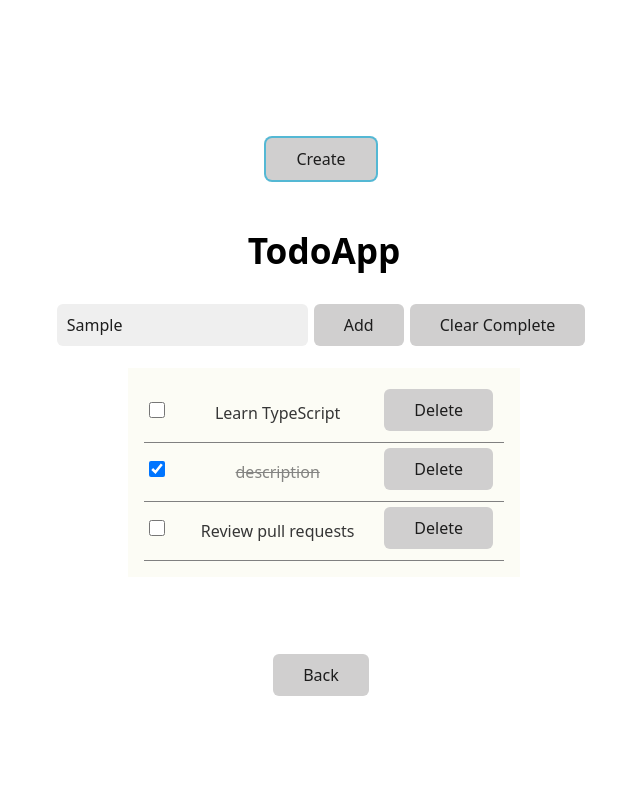
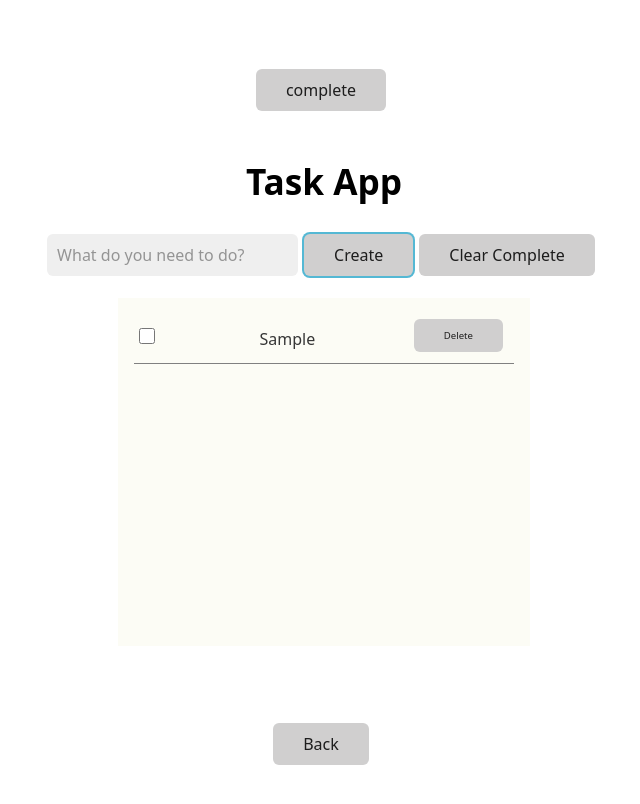
Before and after one commit to jean3102/hook-app, a React (Vite) app: page /useReducer/task-app in a window 1280 px wide. Both pictures are taken after typing "Sample" into the empty fields and a click on the button "Create". Shown: the top 804 px of the page, without its empty margins (316-956 px from the left). Built offline with nearby package versions, Linux system fonts and the light colour scheme.

Commit message:
feat(taskApp) create  function for add task

```diff
--- a/src/useReducer/TaskApp/List.tsx
+++ b/src/useReducer/TaskApp/List.tsx
@@ -1,9 +1,11 @@
 import { ListModel } from './models/task.model';
 import './styles/list.styles.css';
 export default function List({ list }: ListModel) {
+	const sortedList = [...list].sort((a, b) => b.id - a.id);
 	return (
-		<ul className="taskList">
-			{list.map(({ id, description, completed }) => (
+		<section className="taskList">
+			<ul>
+				{sortedList.map(({ id, description, completed }) => (
 					<li key={id}>
 						<input
 							type="checkbox"
@@ -14,5 +16,6 @@ export default function List({ list }: ListModel) {
 					</li>
 				))}
 			</ul>
+		</section>
 	);
 }
--- a/src/useReducer/TaskApp/TaskApp.tsx
+++ b/src/useReducer/TaskApp/TaskApp.tsx
@@ -1,54 +1,20 @@
-import { useReducer } from 'react';
 import List from './List';
 import TaskForm from './TaskForm';
-import { Task } from './models/task.model';
-
-const taskList = [
-	{ id: 1, description: 'Learn TypeScript', completed: false },
-	{ id: 2, description: 'Write documentation', completed: true },
-	{ id: 3, description: 'Review pull requests', completed: false },
-];
-
-type TaskAction =
-	| { type: 'create'; payload: { description: string } }
-	| { type: 'complete'; payload: { id: number } }
-	| { type: 'delete'; payload: { id: number } };
+import useTaskReducer from './hooks/useTaskReducer';
 
 export default function TaskApp() {
-	const handleTaskReducer = (state: Task[], action: TaskAction): Task[] => {
-		switch (action.type) {
-			case 'create':
-				return [
-					...state,
-					{
-						id: taskList.length,
-						description: action.payload.description,
-						completed: false,
-					},
-				];
-			case 'complete':
-				return [];
-			case 'delete':
-				return [];
-		}
+	const { addTask, completeTask, taskList, error } = useTaskReducer();
+
+	const handleAddTask = (text: string) => {
+		addTask(text);
 	};
-	const [state, dispatch] = useReducer(handleTaskReducer, []);
-	console.log(`🚀 ------------ dispatch:`, dispatch);
-	console.log(`🚀 ------------ state:`, state);
 	return (
 		<>
-			<button
-				onClick={() =>
-					dispatch({
-						type: 'create',
-						payload: {
-							description: 'jean',
-						},
-					})
-				}>Create</button>
-			<h1>TodoApp</h1>
-			<TaskForm />
-			<List list={taskList} />
+			<button onClick={() => completeTask(1)}>complete</button>
+			<h1>Task App</h1>
+			<TaskForm handleAddTask={handleAddTask} />
+			{error && <span>{error}</span>}
+			{taskList.length > 0 && <List list={taskList} />}
 		</>
 	);
 }
--- a/src/useReducer/TaskApp/TaskForm.tsx
+++ b/src/useReducer/TaskApp/TaskForm.tsx
@@ -1,12 +1,43 @@
+import React, { useEffect, useRef, useState } from 'react';
 import './styles/taskForm.styles.css';
-export default function TaskForm() {
+
+interface TaskFormProps {
+	handleAddTask: (text: string) => void;
+}
+export default function TaskForm({ handleAddTask }: TaskFormProps) {
+	const [task, setTask] = useState('');
+	const taskRef = useRef<HTMLInputElement>(null);
+
+	const handleChange = (event: React.ChangeEvent<HTMLInputElement>) => {
+		const { value } = event.target;
+		setTask(value.trim());
+	};
+
+	const handleSubmit = (event: React.FocusEvent<HTMLFormElement>) => {
+		event.preventDefault();
+		if (task !== '') {
+			handleAddTask(task);
+			setTask('');
+		} else {
+			taskRef.current?.focus();
+		}
+	};
+	useEffect(() => {
+		taskRef.current?.focus();
+	}, []);
+
 	return (
-		<form className='taskForm'>
+		<form
+			onSubmit={handleSubmit}
+			className="taskForm">
 			<input
+				ref={taskRef}
 				type="text"
+				value={task}
 				placeholder="What do you need to do?"
+				onChange={handleChange}
 			/>
-			<button>Add</button>
+			<button type="submit">Create</button>
 			<button>Clear Complete</button>
 		</form>
 	);
--- /dev/null
+++ b/src/useReducer/TaskApp/helpers/handleTask.ts
@@ -0,0 +1,19 @@
+import { Task } from '../models/task.model';
+
+export const handleAddTask = (state: Task[], description: string) => {
+	return [
+		...state,
+		{
+			id: state.length + 1,
+			description: description,
+			completed: false,
+		},
+	];
+};
+
+export const handleCompleteTask = (state: Task[], id: number) => {
+	const findTask = state.filter((task) =>
+		task.id === id ? { ...state, completed: !task.completed } : state
+	);
+	return findTask;
+};
--- /dev/null
+++ b/src/useReducer/TaskApp/hooks/useTaskReducer.ts
@@ -0,0 +1,36 @@
+import { useReducer, useState } from 'react';
+import { Task, TaskAction } from '../models/task.model';
+import { handleAddTask, handleCompleteTask } from '../helpers/handleTask';
+
+export default function useTaskReducer() {
+	const [error, setError] = useState<null | string>(null);
+	const handleTaskReducer = (state: Task[], action: TaskAction): Task[] => {
+		setError('');
+		switch (action.type) {
+			case 'create':
+				return handleAddTask(state, action.payload.description);
+			case 'complete':
+				return handleCompleteTask(state, action.payload.id);
+			case 'delete':
+				return [];
+		}
+	};
+
+
+	const [state, dispatch] = useReducer(handleTaskReducer, []);
+
+	const addTask = (description: string) => {
+		const taskExist = state.some(
+			(task) =>
+				task.description.toLocaleLowerCase() === description.toLocaleLowerCase()
+		);
+		if (taskExist) return setError(`Task ${description} already exist`);
+		dispatch({ type: 'create', payload: { description: description } });
+	};
+
+	const completeTask = (id: number) => {
+		dispatch({ type: 'complete', payload: { id: id } });
+	};
+
+	return { taskList: state, addTask, completeTask, error };
+}
--- a/src/useReducer/TaskApp/models/task.model.ts
+++ b/src/useReducer/TaskApp/models/task.model.ts
@@ -7,3 +7,9 @@ export interface Task {
 	description: string;
 	completed: boolean;
 }
+
+
+export type TaskAction =
+	| { type: 'create'; payload: { description: string } }
+	| { type: 'complete'; payload: { id: number } }
+	| { type: 'delete'; payload: { id: number } };
--- a/src/useReducer/TaskApp/styles/list.styles.css
+++ b/src/useReducer/TaskApp/styles/list.styles.css
@@ -1,23 +1,26 @@
 .taskList {
-	display: flex;
-	flex-direction: column;
 	background-color: rgba(245, 245, 220, 0.303);
 	padding: 1em;
-	/* height: 300px; */
+	ul {
 		overflow-y: auto;
-
+		width: 380px;
+		height: 300px;
+		padding-bottom: 1em;
 		flex-wrap: wrap;
 		li {
 			display: flex;
 			justify-content: space-between;
+			border-bottom: 1px solid gray;
 			gap: 1em;
 			align-items: center;
-		width: 350px;
-		border-bottom: 1px solid gray;
 			padding: 5px;
 			u {
 				text-decoration: line-through;
 				opacity: 0.6;
 			}
+			button {
+				font-size: 0.6em;
 			}
 		}
+	}
+}
```
Lines whose indentation alone changed are shown as unchanged.
